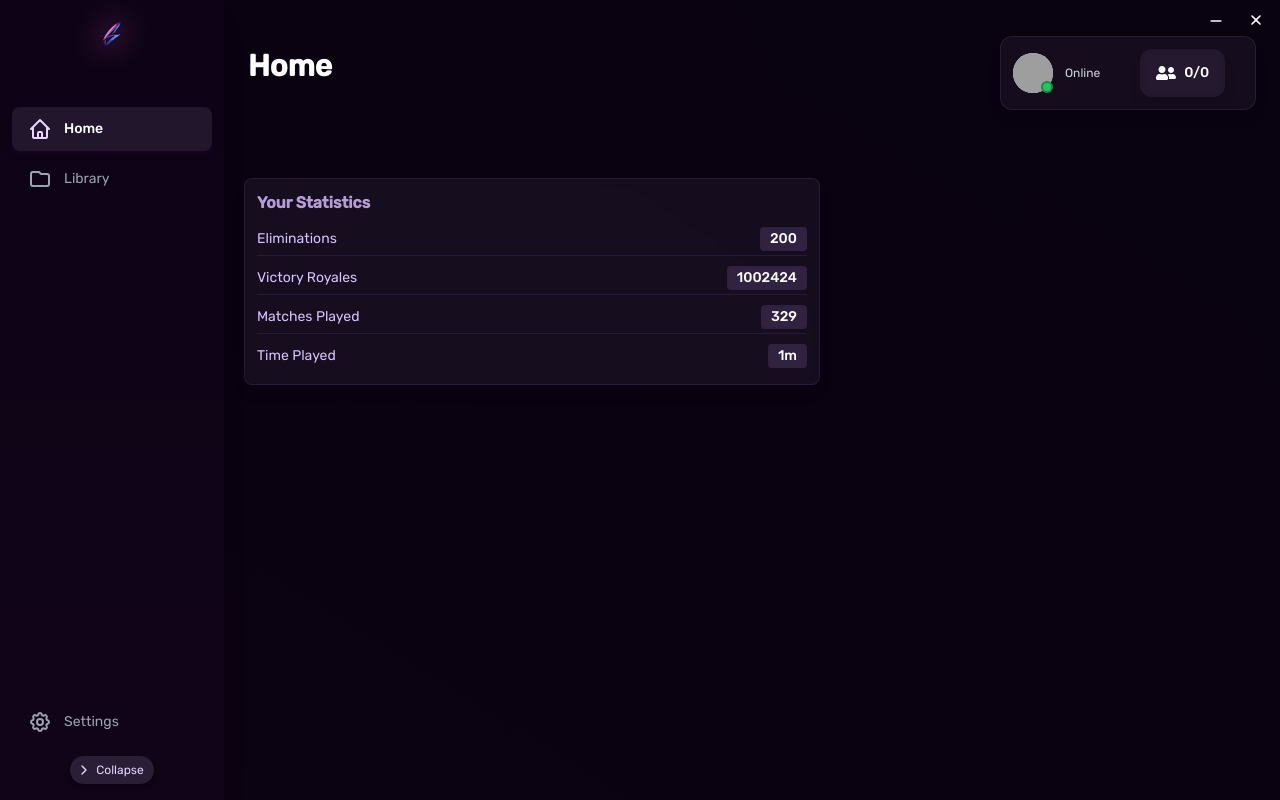
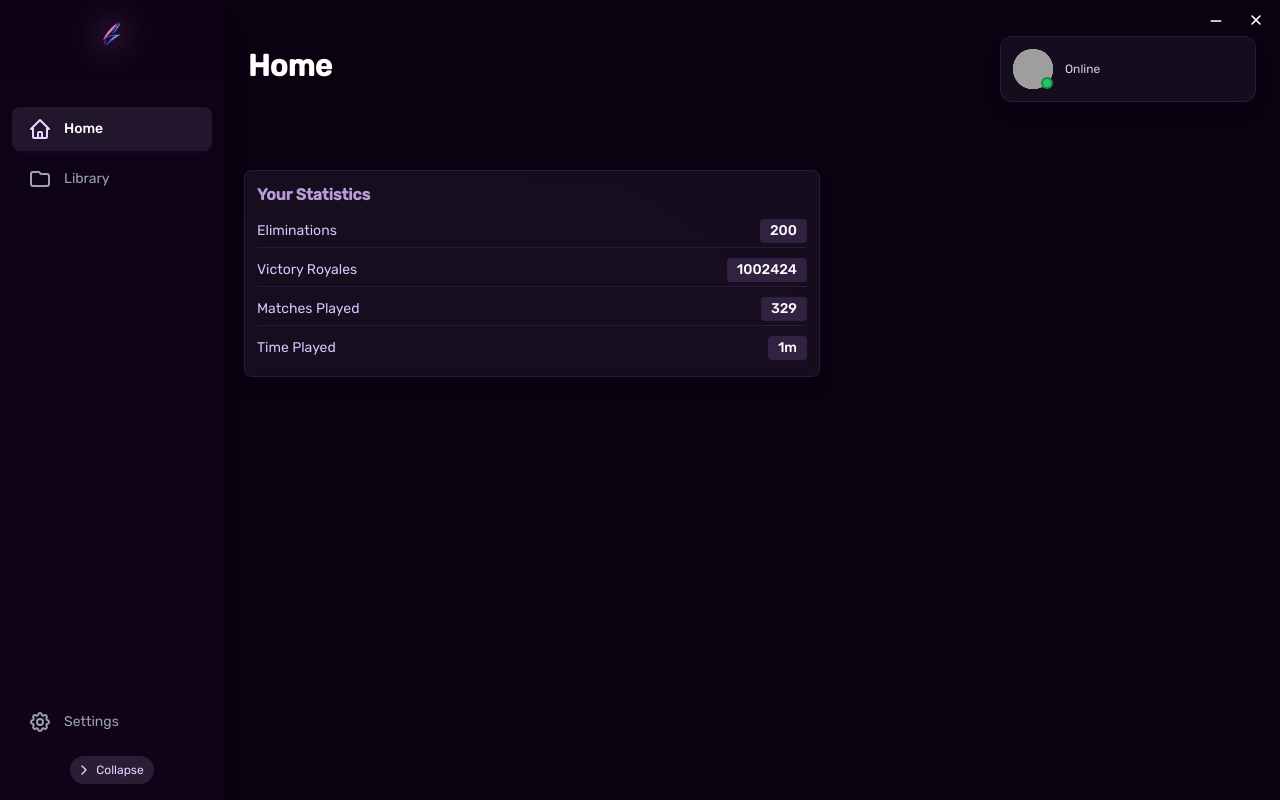
Before and after one commit to Solaris-FN/LauncherV2, a Next.js app: page /home in a window 1280 px wide. Built offline with nearby package versions, Linux system fonts and the light colour scheme; no server answers; grey boxes are pictures that could not be loaded; what tailwindcss-3d would draw is missing.

Commit message:
remove not needed div

```diff
--- a/src/app/home/page.tsx
+++ b/src/app/home/page.tsx
@@ -53,10 +53,6 @@ export default function Home() {
                                 <h3 className="font-medium text-white">{auth.user?.displayName}</h3>
                                 <span className="text-xs text-gray-300">Online</span>
                             </div>
-                            <div className="rounded-xl bg-[#2a1e36]/60 ml-7 p-4 h-12 flex items-center justify-center space-x-2 shadow-lg backdrop-blur-sm">
-                                <FaUserFriends size={20} className="text-white" />
-                                <p className="text-white text-sm font-medium">0/0</p>
-                            </div>
                         </div>
                     </div>
                 </div>
```
